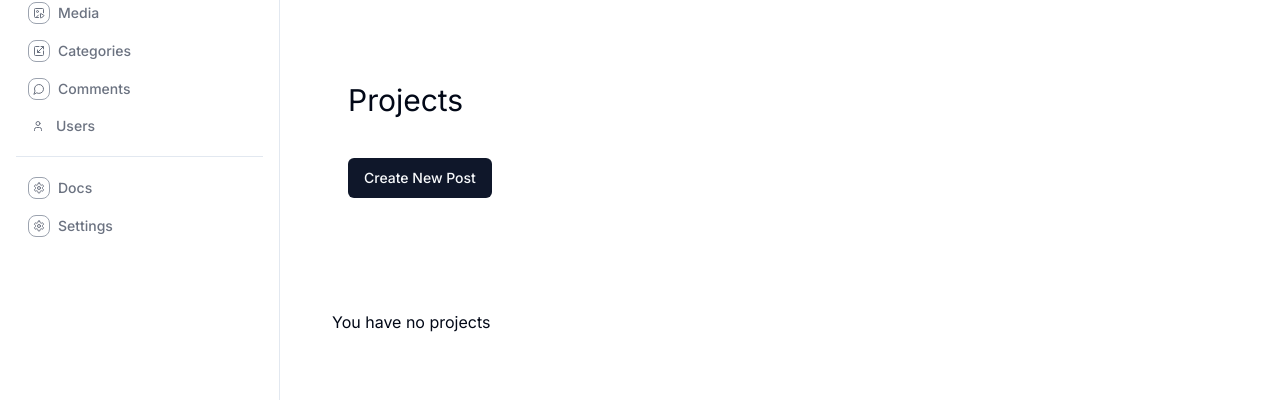
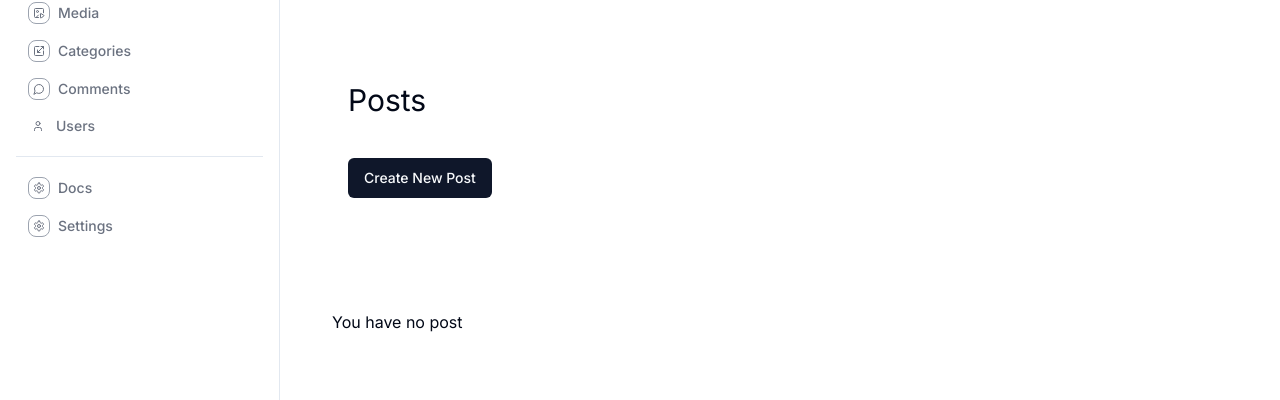
Before and after one commit to ake144/Nextjs_CMS, a Next.js app: page /dashboard/posts in a window 1280 px wide. Shown: the part 153-553 px from the top of the page. Built offline with nearby package versions, Linux system fonts and the light colour scheme; no server answers.

Commit message:
post page

```diff
--- a/app/dashboard/posts/page.tsx
+++ b/app/dashboard/posts/page.tsx
@@ -46,7 +46,7 @@ const PostsPage: React.FC = () => {
         </div>
       </Link>
       <div className='p-4 m-4 justify-center items-center gap-1'>
-        <h1 className='text-3xl items-center mt-4 pt-3 underline-offset-1 p-5 justify-center'>Projects</h1>
+        <h1 className='text-3xl items-center mt-4 pt-3 underline-offset-1 p-5 justify-center'>Posts</h1>
 
         <Link href='/dashboard/addPost'>
           <Button className='m-5 p-4 bottom-0'>Create New Post</Button>
@@ -54,7 +54,7 @@ const PostsPage: React.FC = () => {
       </div>
 
       {posts.length === 0 && (
-        <p className='p-4 m-5'>You have no projects</p>
+        <p className='p-4 m-5'>You have no post</p>
       )}
 
       <div className='flex flex-row'>
```
